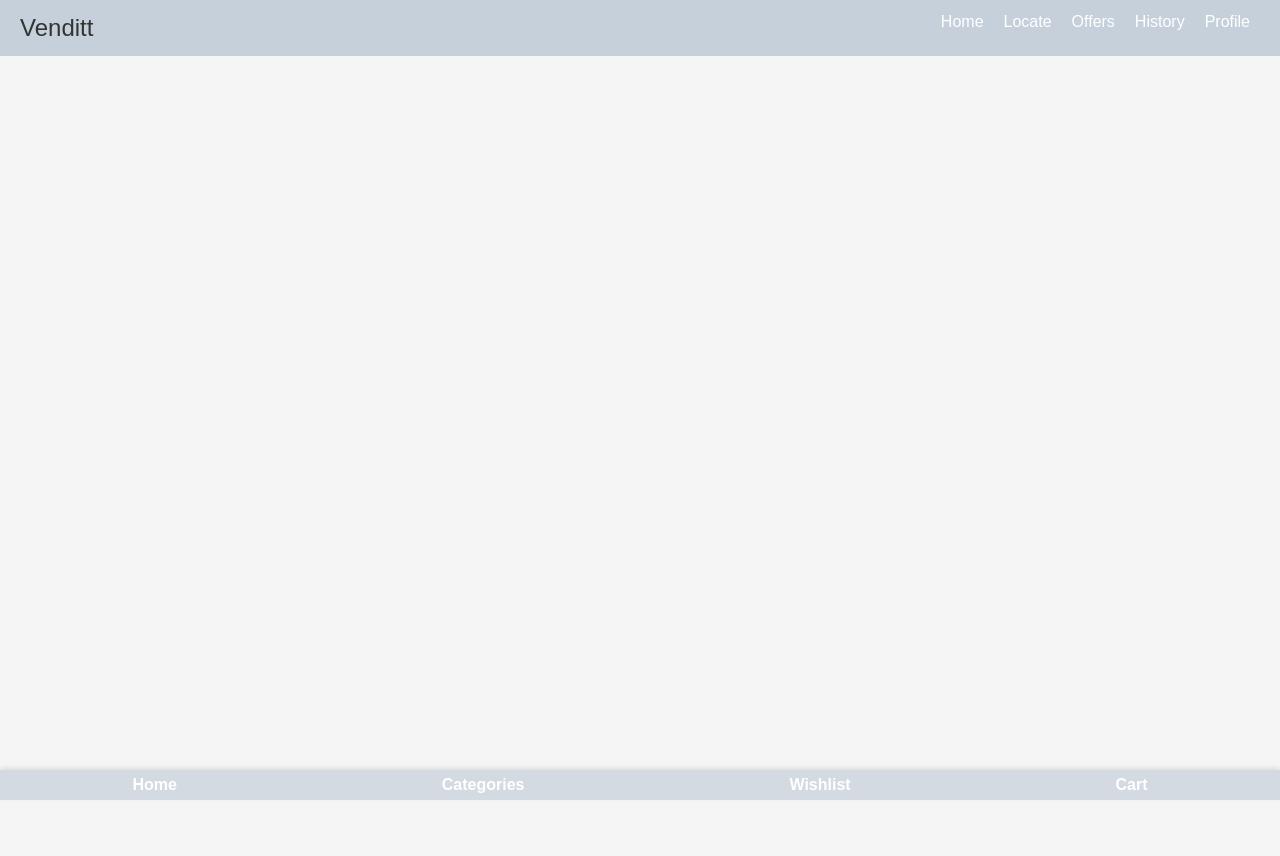
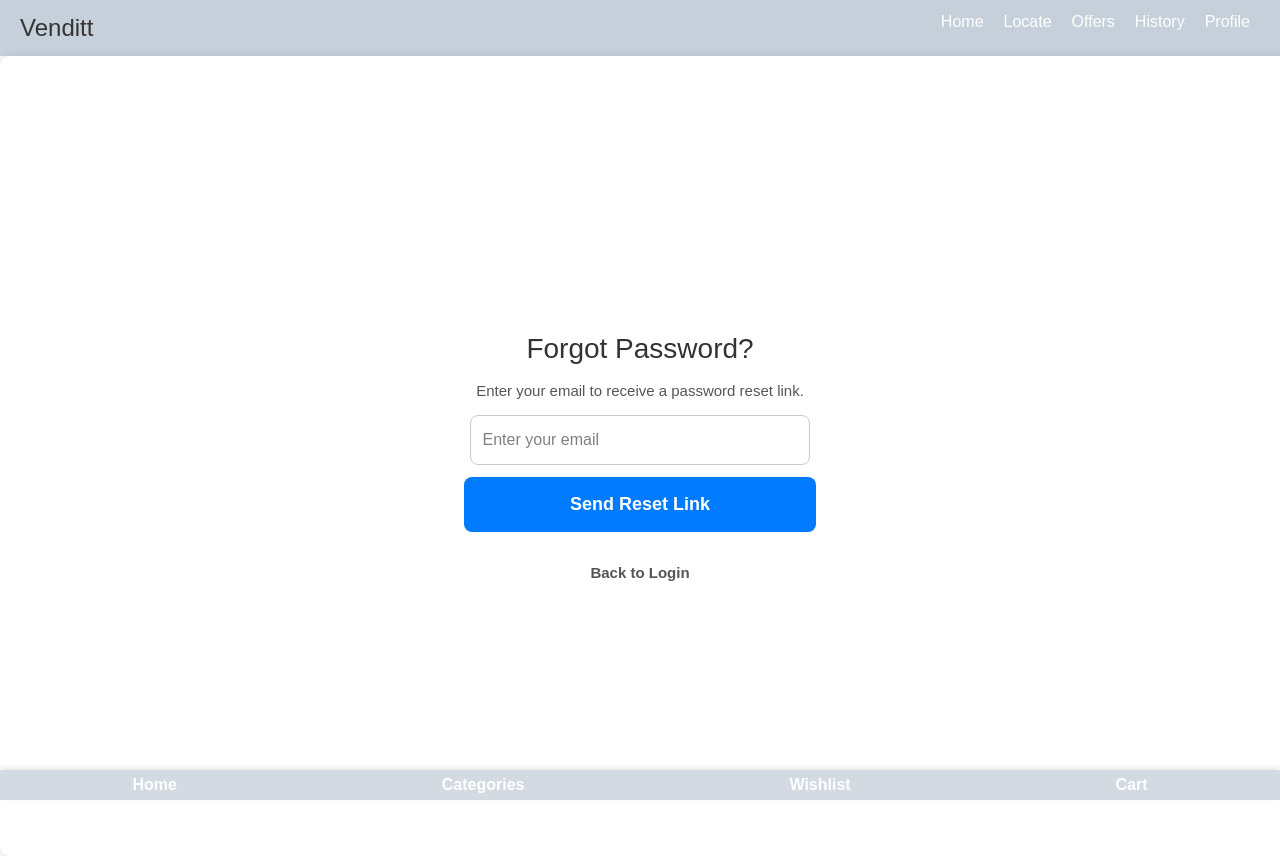
Before and after one commit to rev-sin/venditt-app, a React (Vite) app: page /forgot-password in a window 1280 px wide. Before the commit the page ends 800 px from the top, so only its background shows below. Built offline with nearby package versions, Linux system fonts and the light colour scheme; no server answers.

Commit message:
added forgot pass

```diff
--- a/src/App.jsx
+++ b/src/App.jsx
@@ -12,6 +12,7 @@ import BottomNav from "./components/BottomNav";
 import { CartProvider } from "./context/CartContext";
 import Cart from "./pages/Cart";
 import Payment from "./pages/Payment";
+import ForgotPassword from "./pages/ForgotPassword";
 import "./App.css";
 
 function App() {
@@ -21,6 +22,7 @@ function App() {
       <Routes>
         <Route path="/" element={<HomePage />} />
         <Route path="/login" element={<LoginPage />} />
+        <Route path="/forgot-password" element={<ForgotPassword />} />
         <Route path="/products" element={<ProductPage />} />
         <Route path="/locate" element={<LocateVending />} />
         <Route path="/offers" element={<OffersRewards />} />
--- /dev/null
+++ b/src/pages/ForgotPassword.jsx
@@ -0,0 +1,63 @@
+import { useState } from "react";
+import { auth } from "../firebaseConfig";
+import { sendPasswordResetEmail } from "firebase/auth";
+import { useNavigate } from "react-router-dom";
+import "../styles/LoginPage.css"; // Reuse styling from Login Page
+
+function ForgotPassword() {
+  const [email, setEmail] = useState("");
+  const [message, setMessage] = useState("");
+  const [error, setError] = useState("");
+  const [loading, setLoading] = useState(false);
+  const navigate = useNavigate();
+
+  const handleReset = async (e) => {
+    e.preventDefault();
+    setError("");
+    setMessage("");
+
+    if (!email) {
+      setError("⚠️ Please enter your email.");
+      return;
+    }
+
+    try {
+      setLoading(true);
+      await sendPasswordResetEmail(auth, email);
+      setMessage("✅ Password reset link sent! Check your email.");
+      setLoading(false);
+    } catch (err) {
+      setError("⚠️ " + err.message.replace("Firebase:", "").trim());
+      setLoading(false);
+    }
+  };
+
+  return (
+    <div className="login-container">
+      <div className="login-box">
+        <h2>Forgot Password?</h2>
+        <p>Enter your email to receive a password reset link.</p>
+        {error && <p className="error">{error}</p>}
+        {message && <p className="success">{message}</p>}
+
+        <form onSubmit={handleReset}>
+          <input
+            type="email"
+            placeholder="Enter your email"
+            value={email}
+            onChange={(e) => setEmail(e.target.value)}
+          />
+          <button type="submit" disabled={loading}>
+            {loading ? "Sending..." : "Send Reset Link"}
+          </button>
+        </form>
+
+        <p className="toggle-link" onClick={() => navigate("/login")}>
+          Back to Login
+        </p>
+      </div>
+    </div>
+  );
+}
+
+export default ForgotPassword;
--- a/src/pages/LoginPage.jsx
+++ b/src/pages/LoginPage.jsx
@@ -1,10 +1,10 @@
 import { useState, useEffect } from "react";
-import { auth, db } from "../firebaseConfig"; // ✅ Ensure db is imported
+import { auth, db } from "../firebaseConfig";
 import {
   createUserWithEmailAndPassword,
   signInWithEmailAndPassword,
   sendEmailVerification,
-  onAuthStateChanged
+  onAuthStateChanged,
 } from "firebase/auth";
 import { doc, setDoc } from "firebase/firestore";
 import { useNavigate } from "react-router-dom";
@@ -21,7 +21,6 @@ function LoginPage() {
   const [loading, setLoading] = useState(false);
   const navigate = useNavigate();
 
-  // ✅ Fix: Delay navigation after auth state change to prevent race conditions
   useEffect(() => {
     const unsubscribe = onAuthStateChanged(auth, (user) => {
       if (user && user.emailVerified) {
@@ -51,19 +50,17 @@ function LoginPage() {
       const userCredential = await createUserWithEmailAndPassword(auth, email, password);
       const user = userCredential.user;
 
-      // ✅ Save user details in Firestore
       await setDoc(doc(db, "users", user.uid), {
         name,
         email,
         uid: user.uid,
       });
 
-      // ✅ Send email verification
       await sendEmailVerification(user);
       setSuccessMessage("✅ Registration successful! Please check your email for verification.");
       setLoading(false);
     } catch (err) {
-      setError(`⚠️ ${err.message.replace("Firebase:", "").trim()}`); // ✅ Clean up error messages
+      setError(`⚠️ ${err.message.replace("Firebase:", "").trim()}`);
       setLoading(false);
     }
   };
@@ -126,6 +123,9 @@ function LoginPage() {
               <input type="email" placeholder="Email" value={email} onChange={(e) => setEmail(e.target.value)} />
               <input type="password" placeholder="Password" value={password} onChange={(e) => setPassword(e.target.value)} />
               <button type="submit" disabled={loading}>{loading ? "Logging in..." : "Login"}</button>
+              <p className="forgot-password" onClick={() => navigate("/forgot-password")}>
+                Forgot Password?
+              </p>
               <p className="toggle-link" onClick={() => setIsSignUp(true)}>New user? Sign up</p>
             </form>
           </>
--- a/src/styles/LoginPage.css
+++ b/src/styles/LoginPage.css
@@ -145,3 +145,36 @@
       width: 100%;
   }
 }
+
+.forgot-password {
+  color: #007bff;
+  cursor: pointer;
+  text-align: center;
+  margin-top: 10px;
+}
+
+.forgot-password-modal {
+  position: fixed;
+  top: 0; left: 0; width: 100%; height: 100%;
+  background: rgba(0, 0, 0, 0.5);
+  display: flex;
+  justify-content: center;
+  align-items: center;
+}
+
+.forgot-password-box {
+  background: white;
+  padding: 20px;
+  text-align: center;
+  border-radius: 8px;
+}
+
+.send-btn {
+  width: 100%;
+  padding: 10px;
+  margin-top: 10px;
+  background: #007bff;
+  color: white;
+  border: none;
+  cursor: pointer;
+}
```
